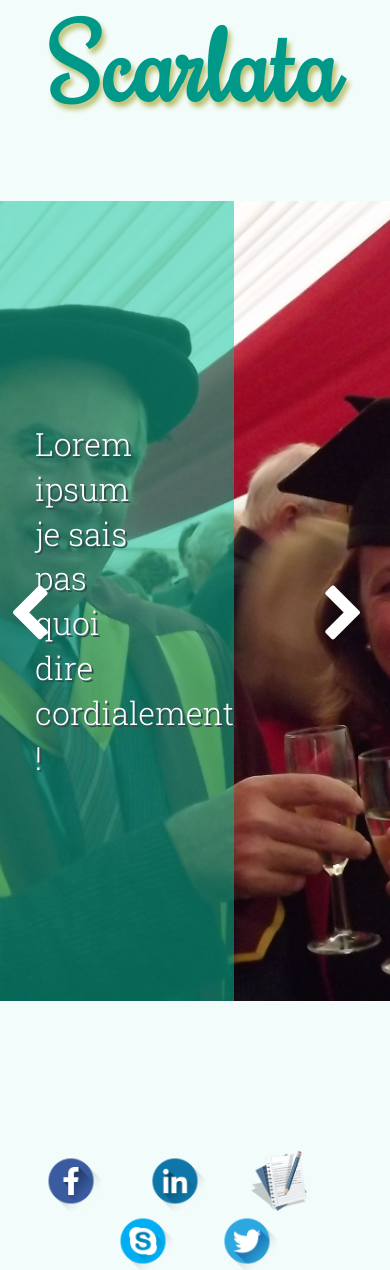
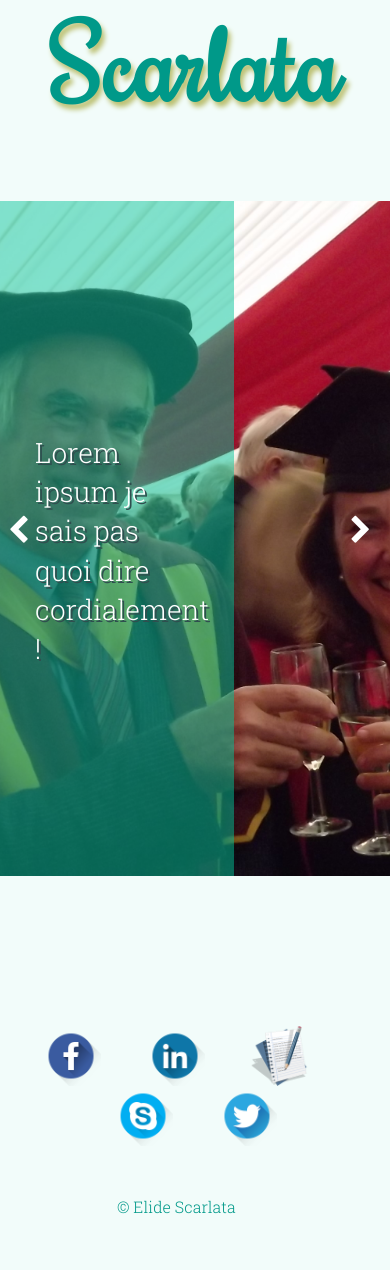
Before and after one commit to fedre30/elide_scarlata_website, a PHP site: page / in a window 390 px wide. Shown: the part 213-1483 px from the top of the page. After the commit the page ends 1432 px from the top, so only its background shows below. Run offline with PHP 8.4, Linux system fonts and the light colour scheme.

Commit message:
responsive changes

```diff
--- a/public/css/main.css
+++ b/public/css/main.css
@@ -613,6 +613,10 @@ input[type=submit]:hover {
 
 /* Larger than tablet */
 @media (max-width: 600px) {
+
+    /* HAMBURGER MENU */
+
+
     label[for="hamburger-toggle"] {
         display: block;
         width: 58px;
@@ -665,6 +669,11 @@ input[type=submit]:hover {
         transition: top 0.5s ease;
     }
 
+    .container-menu a{
+        border-bottom: none;
+        margin: 25px;
+    }
+
     .container-menu .row div.column,
     .container-menu .row div.columns{
         transform: translateX(-100vw);
@@ -707,4 +716,90 @@ input[type=submit]:hover {
         top: 50%;
         transform: translateY(-50%);
     }
+
+    /* CAROUSEL */
+
+    .carousel {
+        height: 80vh;
+        width: 100%;
+        position: relative;
+        margin-bottom: 150px;
+        font-size: 0;
+        overflow-y: hidden;
+        white-space: nowrap;
+    }
+
+    .carousel .slide {
+        position: relative;
+        width: 100%;
+        height: 100%;
+        overflow: hidden;
+        display: inline-block;
+        transform: translateZ(0);
+    }
+
+    .carousel .slide:first-child{
+        transition: margin 0.5s;
+        transform: translateZ(0);
+    }
+
+    .carousel .slide .background {
+        width: 100%;
+        height: 100%;
+        background-size: cover;
+        background-position: center;
+    }
+
+    .slide .oval{
+        position: absolute;
+        background-image: url(../img/Oval.svg);
+        background-size: cover;
+        top: 0;
+        left: 0;
+        bottom: 0;
+        width: 60%;
+        height: 100%;
+        z-index: 1000;
+    }
+
+    .carousel .oval span {
+        display: inline-block;
+        width: 50%;
+        white-space: normal;
+        margin: 350px 0 0 15%;
+        transform: translateY(-50%);
+        font-family: 'Roboto Slab', serif;
+        font-size: 28px;
+        text-shadow: 2px 2px darkslategray;
+        color: #FFFFFF;
+        z-index: 2000;
+    }
+
+    .carousel .previous-btn{
+        color: white;
+        z-index: 2000;
+        font-size: 30px;
+        position: absolute;
+        top: 50%;
+        left: 2%;
+        transform: translateY(-50%);
+
+
+    }
+
+    .carousel .next-btn{
+        color: white;
+        z-index: 2000;
+        font-size: 30px;
+        position: absolute;
+        top: 50%;
+        right: 0;
+        transform: translateX(20px) translateY(-50%);
+
+    }
+
+
+
+
+
 }
--- a/public/js/main.js
+++ b/public/js/main.js
@@ -2,6 +2,8 @@
 const carouselEl = document.getElementById("carousel");
 const carouselImages = carouselEl.querySelectorAll("div.slide");
 const homeCarousel = new Carousel(carouselEl, carouselImages);
+var player;
+const mq = window.matchMedia("(max-width: 600px)");
 
 homeCarousel.play();
 
@@ -21,16 +23,23 @@ var firstScriptTag = document.getElementsByTagName('script')[0];
 firstScriptTag.parentNode.insertBefore(tag, firstScriptTag);
 
 
-var player;
+
 function onYouTubeIframeAPIReady() {
+    const playerHeight = mq.matches ? '400px' : '800px';
+
     player = new YT.Player('player', {
-        height: '800',
+        height: playerHeight,
         width: '100%',
         videoId: 'hHM3np-GKXc',
         events: {
             'onReady': onPlayerReady,
             'onStateChange': onPlayerStateChange
         }
+    });
+
+    mq.addEventListener("change", function(){
+        const newPlayerHeight = mq.matches ? 400 : 800;
+        player.getIframe().height = newPlayerHeight;
     });
 }
 
```
